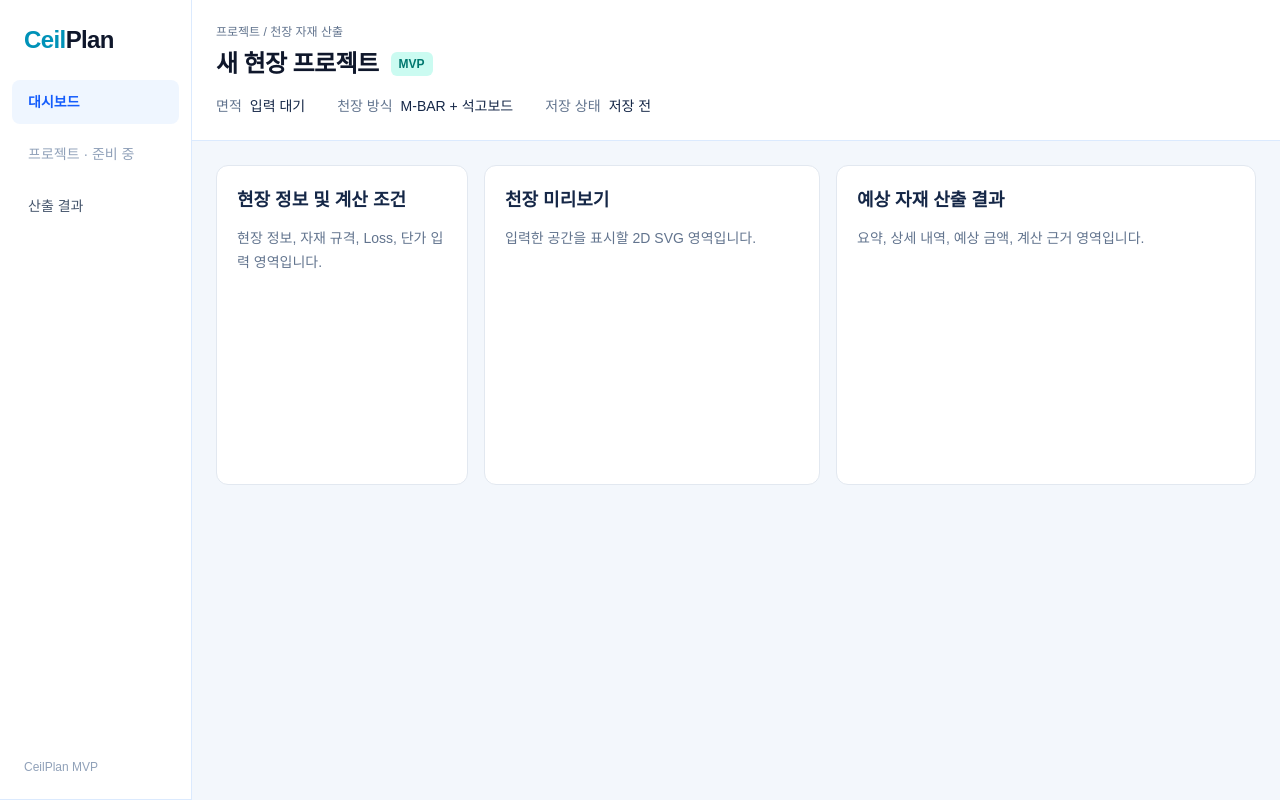
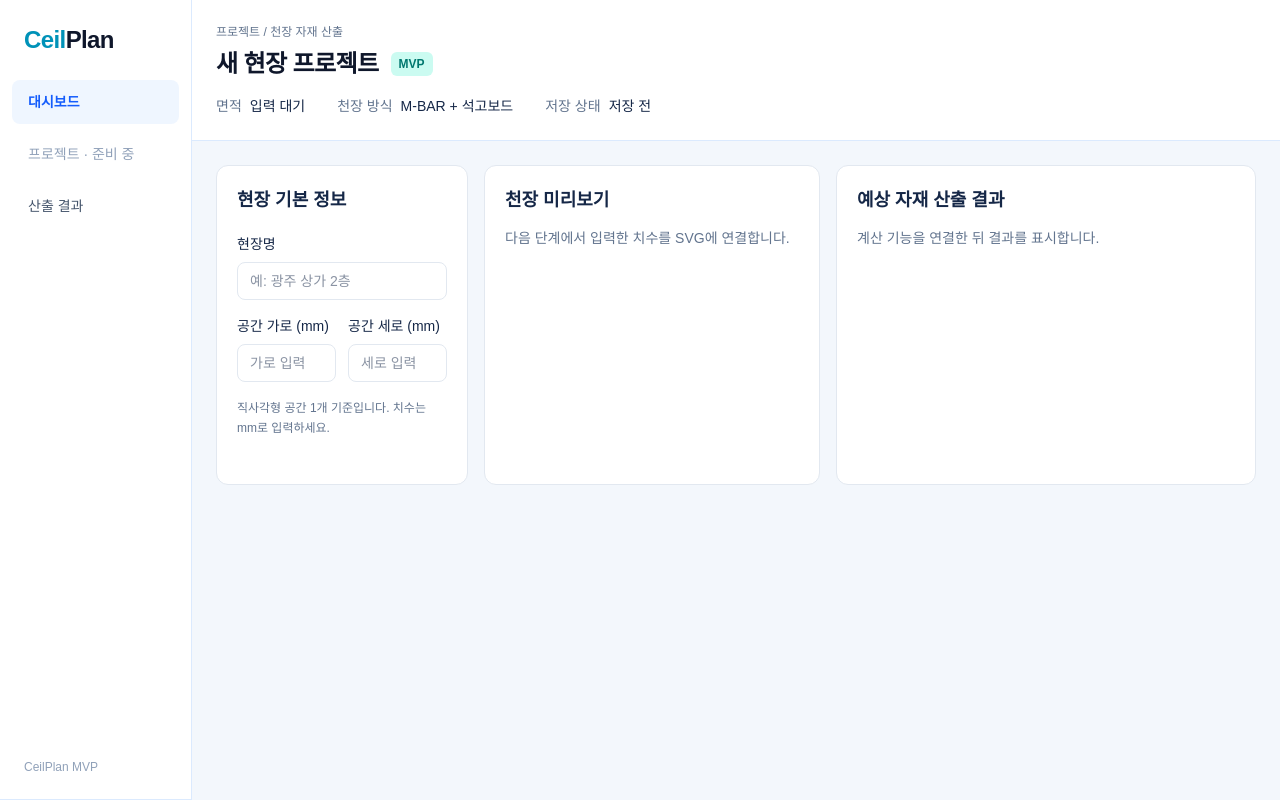
Before and after one commit to dhwmgl12-ux/ceilplan, a Next.js app: page / in a window 1280 px wide. Built offline with nearby package versions, Linux system fonts and the light colour scheme.

Commit message:
feat:사이드바와 헤더 및 기본 3열 레이아웃 구성

```diff
--- a/app/globals.css
+++ b/app/globals.css
@@ -7,7 +7,8 @@ body {
   font-family: Arial, "Malgun Gothic", sans-serif;
 }
 
-a:focus-visible {
+a:focus-visible,
+input:focus-visible {
   outline: 3px solid #93c5fd;
   outline-offset: 3px;
 }
--- a/app/page.tsx
+++ b/app/page.tsx
@@ -1,58 +1,11 @@
 import Sidebar from "@/components/layout/Sidebar";
-import ProjectHeader from "@/components/layout/ProjectHeader";
+import CeilingWorkspace from "@/components/ceiling/CeilingWorkspace";
 
 export default function Home() {
   return (
     <div id="dashboard" className="min-h-screen lg:pl-48">
       <Sidebar />
-
-      <div className="min-w-0">
-        <ProjectHeader />
-
-        <main className="p-4 sm:p-6">
-          <div className="grid grid-cols-1 items-start gap-4 min-[1280px]:grid-cols-[minmax(0,3fr)_minmax(0,4fr)_minmax(0,5fr)]">
-            <section
-              aria-labelledby="input-title"
-              className="min-h-80 min-w-0 rounded-xl border border-slate-200 bg-white p-5"
-            >
-              <h2 id="input-title" className="text-lg font-bold">
-                현장 정보 및 계산 조건
-              </h2>
-
-              <p className="mt-3 text-sm leading-6 text-slate-500">
-                현장 정보, 자재 규격, Loss, 단가 입력 영역입니다.
-              </p>
-            </section>
-
-            <section
-              aria-labelledby="preview-title"
-              className="min-h-80 min-w-0 rounded-xl border border-slate-200 bg-white p-5"
-            >
-              <h2 id="preview-title" className="text-lg font-bold">
-                천장 미리보기
-              </h2>
-
-              <p className="mt-3 text-sm leading-6 text-slate-500">
-                입력한 공간을 표시할 2D SVG 영역입니다.
-              </p>
-            </section>
-
-            <section
-              id="results"
-              aria-labelledby="results-title"
-              className="min-h-80 min-w-0 rounded-xl border border-slate-200 bg-white p-5"
-            >
-              <h2 id="results-title" className="text-lg font-bold">
-                예상 자재 산출 결과
-              </h2>
-
-              <p className="mt-3 text-sm leading-6 text-slate-500">
-                요약, 상세 내역, 예상 금액, 계산 근거 영역입니다.
-              </p>
-            </section>
-          </div>
-        </main>
-      </div>
+      <CeilingWorkspace />
     </div>
   );
 }
--- /dev/null
+++ b/components/ceiling/CeilingWorkspace.tsx
@@ -0,0 +1,60 @@
+"use client";
+
+import { useState } from "react";
+import type { SiteInput } from "@/types/ceilplan";
+import ProjectHeader from "@/components/layout/ProjectHeader";
+import InputPanel from "./InputPanel";
+
+export default function CeilingWorkspace() {
+  const [inputs, setInputs] = useState<SiteInput>({
+    name: "",
+    widthMm: "",
+    lengthMm: "",
+  });
+
+  function handleInputChange(field: keyof SiteInput, value: string) {
+    setInputs((previous) => ({
+      ...previous,
+      [field]: value,
+    }));
+  }
+
+  return (
+    <div className="min-w-0">
+      <ProjectHeader projectName={inputs.name} />
+
+      <main className="p-4 sm:p-6">
+        <div className="grid grid-cols-1 items-start gap-4 min-[1280px]:grid-cols-[minmax(0,3fr)_minmax(0,4fr)_minmax(0,5fr)]">
+          <InputPanel inputs={inputs} onChange={handleInputChange} />
+
+          <section
+            aria-labelledby="preview-title"
+            className="min-h-80 min-w-0 rounded-xl border border-slate-200 bg-white p-5"
+          >
+            <h2 id="preview-title" className="text-lg font-bold">
+              천장 미리보기
+            </h2>
+
+            <p className="mt-3 text-sm leading-6 text-slate-500">
+              다음 단계에서 입력한 치수를 SVG에 연결합니다.
+            </p>
+          </section>
+
+          <section
+            id="results"
+            aria-labelledby="results-title"
+            className="min-h-80 min-w-0 rounded-xl border border-slate-200 bg-white p-5"
+          >
+            <h2 id="results-title" className="text-lg font-bold">
+              예상 자재 산출 결과
+            </h2>
+
+            <p className="mt-3 text-sm leading-6 text-slate-500">
+              계산 기능을 연결한 뒤 결과를 표시합니다.
+            </p>
+          </section>
+        </div>
+      </main>
+    </div>
+  );
+}
--- /dev/null
+++ b/components/ceiling/InputPanel.tsx
@@ -0,0 +1,64 @@
+import type { SiteInput } from "@/types/ceilplan";
+
+interface InputPanelProps {
+  inputs: SiteInput;
+  onChange: (field: keyof SiteInput, value: string) => void;
+}
+
+export default function InputPanel({ inputs, onChange }: InputPanelProps) {
+  return (
+    <section
+      aria-labelledby="input-title"
+      className="min-h-80 min-w-0 rounded-xl border border-slate-200 bg-white p-5"
+    >
+      <h2 id="input-title" className="text-lg font-bold">
+        현장 기본 정보
+      </h2>
+
+      <div className="mt-5 space-y-4">
+        <label className="block text-sm font-medium">
+          현장명
+          <input
+            type="text"
+            value={inputs.name}
+            onChange={(event) => onChange("name", event.target.value)}
+            placeholder="예: 광주 상가 2층"
+            className="mt-2 w-full rounded-lg border border-slate-200 px-3 py-2 text-sm"
+          />
+        </label>
+
+        <div className="grid grid-cols-2 gap-3">
+          <label className="block text-sm font-medium">
+            공간 가로 (mm)
+            <input
+              type="number"
+              min="1"
+              step="1"
+              value={inputs.widthMm}
+              onChange={(event) => onChange("widthMm", event.target.value)}
+              placeholder="가로 입력"
+              className="mt-2 w-full rounded-lg border border-slate-200 px-3 py-2 text-sm"
+            />
+          </label>
+
+          <label className="block text-sm font-medium">
+            공간 세로 (mm)
+            <input
+              type="number"
+              min="1"
+              step="1"
+              value={inputs.lengthMm}
+              onChange={(event) => onChange("lengthMm", event.target.value)}
+              placeholder="세로 입력"
+              className="mt-2 w-full rounded-lg border border-slate-200 px-3 py-2 text-sm"
+            />
+          </label>
+        </div>
+
+        <p className="text-xs leading-5 text-slate-500">
+          직사각형 공간 1개 기준입니다. 치수는 mm로 입력하세요.
+        </p>
+      </div>
+    </section>
+  );
+}
--- a/components/layout/ProjectHeader.tsx
+++ b/components/layout/ProjectHeader.tsx
@@ -1,11 +1,17 @@
-export default function ProjectHeader() {
+interface ProjectHeaderProps {
+  projectName?: String;
+}
+
+export default function ProjectHeader({
+  projectName = "",
+}: ProjectHeaderProps) {
   return (
     <header className="border-b border-blue-100 bg-white px-5 py-6 sm:px-6">
       <p className="mb-2 text-xs text-slate-500">프로젝트 / 천장 자재 산출</p>
 
       <div className="flex flex-wrap items-center gap-3">
         <h1 className="text-2xl font-bold tracking-tight text-slate-900">
-          새 현장 프로젝트
+          {projectName.trim() || "새 현장 프로젝트"}
         </h1>
 
         <span className="rounded-md bg-teal-100 px-2 py-1 text-xs font-semibold text-teal-700">
--- /dev/null
+++ b/types/ceilplan.ts
@@ -0,0 +1,5 @@
+export interface SiteInput {
+  name: string;
+  widthMm: string;
+  lengthMm: string;
+}
```
